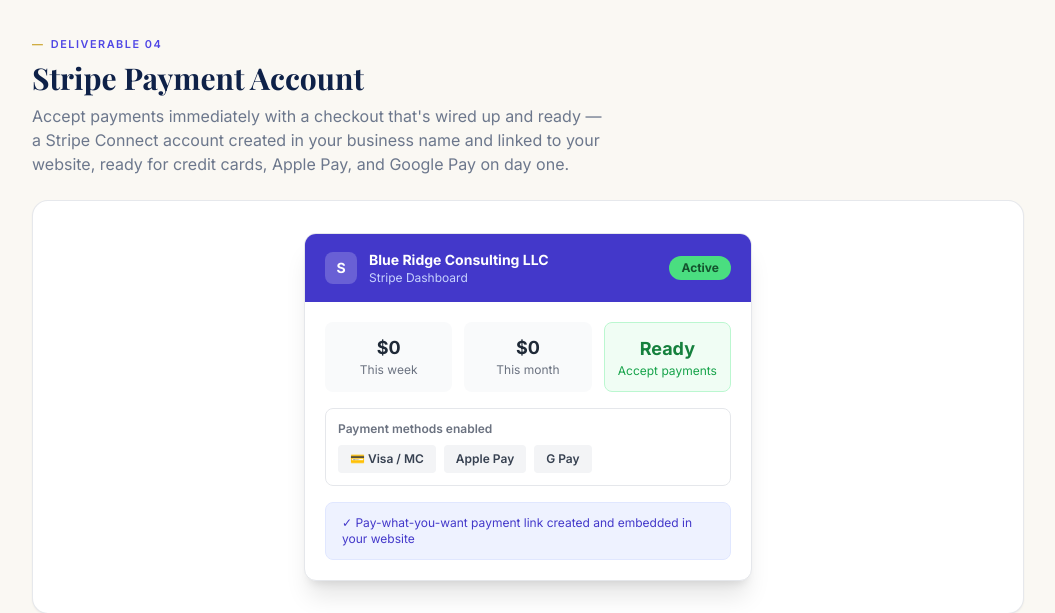
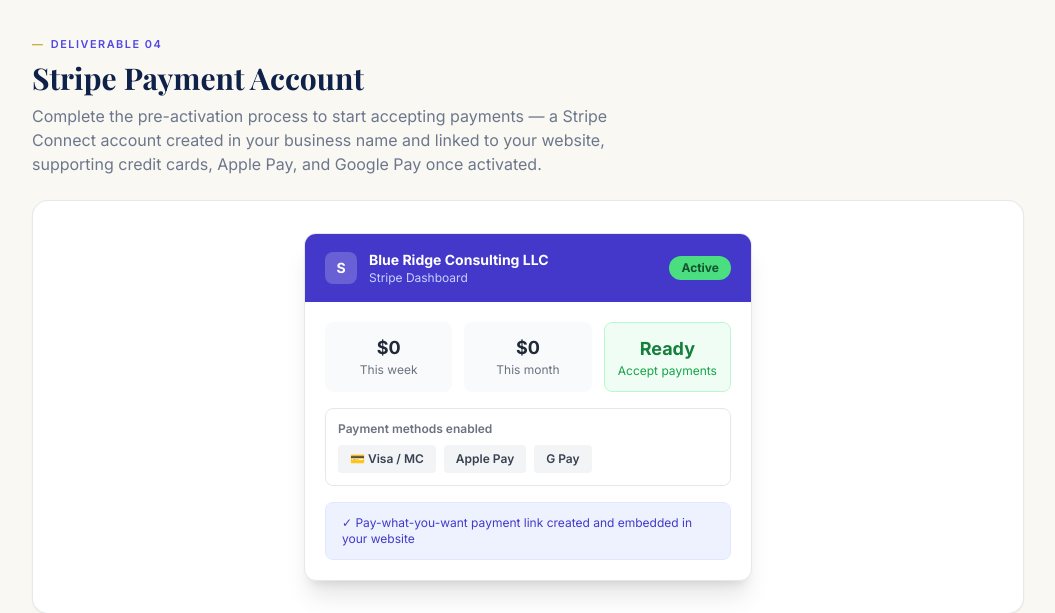
Before and after one commit to leofall458/ai-business-launcher, a FastAPI app: page /examples in a window 1280 px wide. Shown: the part 2662-3275 px from the top of the page, without its empty margins (112-1167 px from the left). Run offline with FastAPI, Linux system fonts and the light colour scheme; some web fonts are replaced.

Commit message:
Correct Stripe copy to reflect pre-activation requirement, not instant payments
"Accept payments immediately with a checkout that's wired up and ready"
(and the "day 1"/"day one" variants) overstated readiness - customers
still have to complete Stripe Connect onboarding before their checkout
actually works. Standardize on "Complete the pre-activation process to
start accepting payments" across landing pages, the abandoned-cart
emails, and the examples page.

Co-Authored-By: Claude Sonnet 5 <noreply@anthropic.com>

```diff
--- a/app/email_service.py
+++ b/app/email_service.py
@@ -570,7 +570,7 @@ def send_abandoned_cart_email_1h(lead: dict, is_founding_member: bool = False) -
         "• We prepare and file your Virginia Articles of Organization on your behalf\n"
         "• We apply for your federal EIN for you\n• Brand kit\n"
         "• A professional website, ready for customers\n"
-        "• Accept payments immediately with a checkout that's wired up and ready\n\n"
+        "• Complete the pre-activation process to start accepting payments\n\n"
         f"Continue here: {url}\n\n"
         "Questions? Just reply to this email.\n\n- Launch Bridge LLC"
     )
@@ -585,7 +585,7 @@ def send_abandoned_cart_email_1h(lead: dict, is_founding_member: bool = False) -
         "<li>We apply for your federal EIN for you</li>"
         "<li>AI-generated brand kit</li>"
         "<li>A professional website, ready for customers</li>"
-        "<li>Accept payments immediately with a checkout that's wired up and ready</li>"
+        "<li>Complete the pre-activation process to start accepting payments</li>"
         "</ul>"
     )
     html = _wrap_html(html_inner, cta_text="Continue My LLC Setup →", cta_url=url)
@@ -620,7 +620,7 @@ def send_abandoned_cart_email_24h(lead: dict, is_founding_member: bool = False)
             ("EIN", "We apply for your federal EIN for you"),
             ("Brand kit", "Logo, colors, fonts, tagline"),
             ("Website", "A professional website, ready for customers"),
-            ("Stripe", "Accept payments immediately with a checkout that's wired up and ready"),
+            ("Stripe", "Complete the pre-activation process to start accepting payments"),
             ("Total", f"{price_label}"),
         ])
     )
--- a/app/templates/examples.html
+++ b/app/templates/examples.html
@@ -191,8 +191,8 @@
         <p class="eyebrow mb-2" style="color:#4f46e5;">Deliverable 04</p>
         <h2 class="font-serif text-3xl font-bold text-[#0e2148] mb-2">Stripe Payment Account</h2>
         <p class="text-[#0e2148]/60 mb-6 max-w-xl">
-            Accept payments immediately with a checkout that's wired up and ready — a Stripe Connect account
-            created in your business name and linked to your website, ready for credit cards, Apple Pay, and Google Pay on day one.
+            Complete the pre-activation process to start accepting payments — a Stripe Connect account
+            created in your business name and linked to your website, supporting credit cards, Apple Pay, and Google Pay once activated.
         </p>
 
         <!-- Stripe mockup stays white (it's showing a Stripe UI) -->
--- a/app/templates/index.html
+++ b/app/templates/index.html
@@ -161,7 +161,7 @@
                 </div>
                 <div class="p-2.5">
                     <p class="text-[#0e2148] font-semibold text-xs">💳 Stripe</p>
-                    <p class="text-[#0e2148]/45 text-[10px] mt-0.5 leading-snug">Accept payments day 1</p>
+                    <p class="text-[#0e2148]/45 text-[10px] mt-0.5 leading-snug">Complete the pre-activation process to start accepting payments</p>
                 </div>
             </div>
 
--- a/app/templates/start.html
+++ b/app/templates/start.html
@@ -43,7 +43,7 @@
             <li class="flex items-center gap-2">🧾 <span>We apply for your federal EIN for you</span></li>
             <li class="flex items-center gap-2">🎨 <span>Brand kit — logo, colors, fonts, tagline</span></li>
             <li class="flex items-center gap-2">🌐 <span>A professional website, ready for customers</span></li>
-            <li class="flex items-center gap-2">💳 <span>Accept payments immediately with a checkout that's wired up and ready</span></li>
+            <li class="flex items-center gap-2">💳 <span>Complete the pre-activation process to start accepting payments</span></li>
         </ul>
     </div>
 
--- a/app/templates/virginia_llc_contractors.html
+++ b/app/templates/virginia_llc_contractors.html
@@ -71,7 +71,7 @@
             </div>
             <div class="flex items-center gap-3 bg-white border border-[#0e2148]/10 rounded-xl p-3 text-sm shadow-sm">
                 <span class="text-[#c9a227] text-base">✓</span>
-                <div><span class="text-[#0e2148] font-semibold">Stripe account setup</span><span class="text-[#0e2148]/45 ml-2">Accept payments immediately with a checkout that's wired up and ready</span></div>
+                <div><span class="text-[#0e2148] font-semibold">Stripe account setup</span><span class="text-[#0e2148]/45 ml-2">Complete the pre-activation process to start accepting payments</span></div>
             </div>
         </div>
     </div>
--- a/app/templates/virginia_llc_pricing.html
+++ b/app/templates/virginia_llc_pricing.html
@@ -68,7 +68,7 @@
             <div class="flex items-center gap-3 text-sm"><span class="text-[#c9a227]">✓</span><span class="text-[#0e2148]/80">We apply for your federal EIN for you</span></div>
             <div class="flex items-center gap-3 text-sm"><span class="text-[#c9a227]">✓</span><span class="text-[#0e2148]/80">AI-generated brand kit (logo, colors, fonts)</span></div>
             <div class="flex items-center gap-3 text-sm"><span class="text-[#c9a227]">✓</span><span class="text-[#0e2148]/80">A professional website, ready for customers</span></div>
-            <div class="flex items-center gap-3 text-sm"><span class="text-[#c9a227]">✓</span><span class="text-[#0e2148]/80">Accept payments immediately with a checkout that's wired up and ready</span></div>
+            <div class="flex items-center gap-3 text-sm"><span class="text-[#c9a227]">✓</span><span class="text-[#0e2148]/80">Complete the pre-activation process to start accepting payments</span></div>
             <div class="flex items-center gap-3 text-sm"><span class="text-[#c9a227]">✓</span><span class="text-[#0e2148]/80">Self registered agent setup included</span></div>
             <div class="flex items-center gap-3 text-sm text-[#0e2148]/40 text-xs ml-6"><span>You will serve as your own registered agent (Virginia residents only)</span></div>
             <div class="flex items-center gap-3 text-sm"><span class="text-[#c9a227]">✓</span><span class="text-[#0e2148]/80">Dashboard to track every step in real time</span></div>
```
